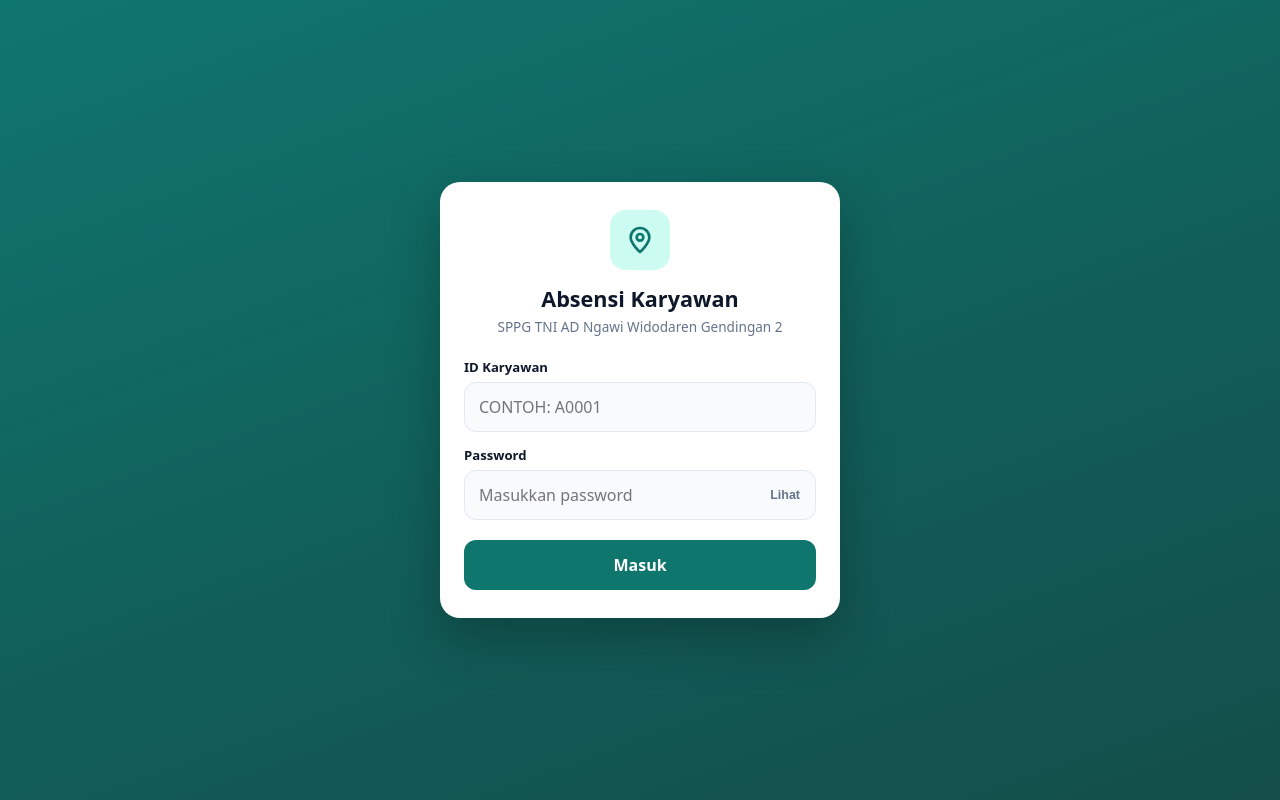
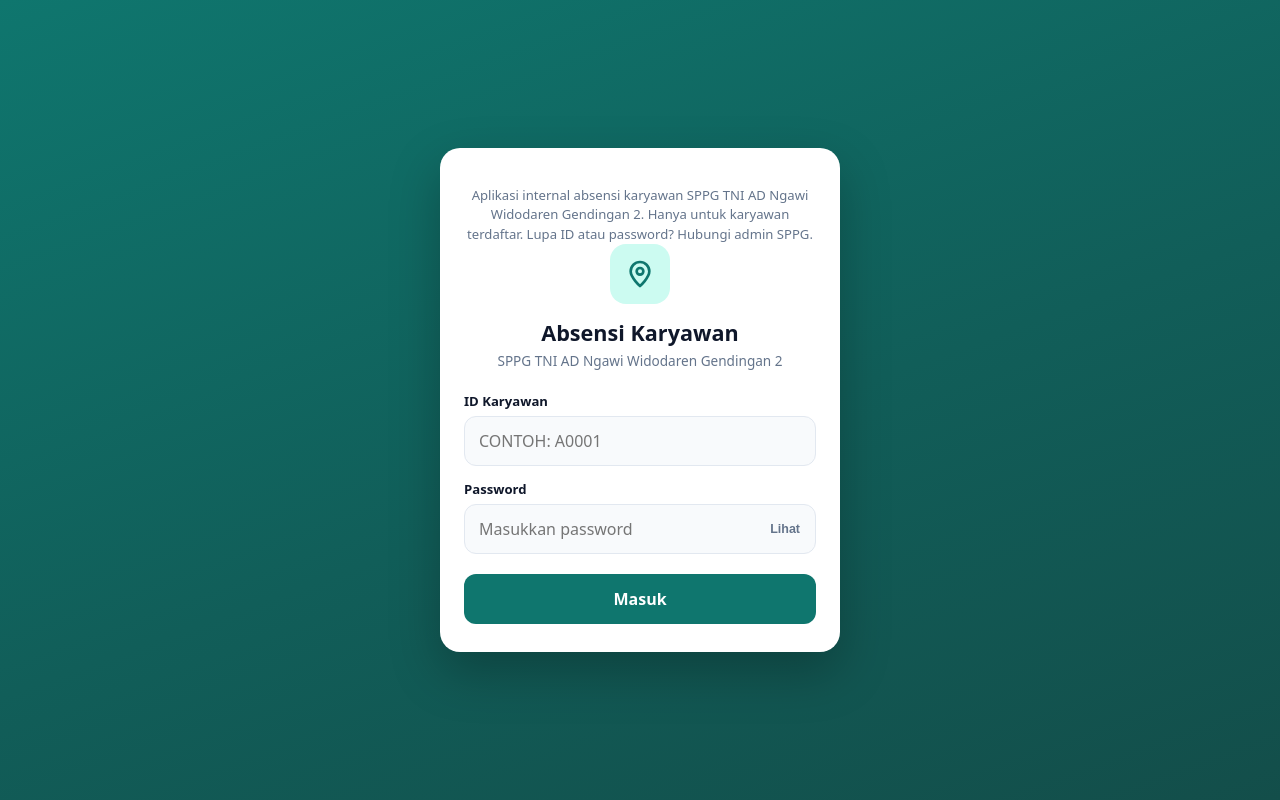
Before and after one commit to sppgngawigendingan2/absensi_app, a plain HTML site: page index.html in a window 1280 px wide. Drawn offline with Linux system fonts and the light colour scheme.

Commit message:
Update index.html

```diff
--- a/index.html
+++ b/index.html
@@ -5,6 +5,8 @@
 <meta charset="utf-8">
 <meta name="viewport" content="width=device-width, initial-scale=1, viewport-fit=cover">
 <title>Absensi SPPG</title>
+<meta name="description" content="Aplikasi internal absensi karyawan SPPG TNI AD Ngawi Widodaren Gendingan 2.">
+<meta name="robots" content="noindex, nofollow">
 <style>
   :root{
     --hijau:#0f766e; --hijau-tua:#115e59; --hijau-muda:#ccfbf1;
@@ -141,6 +143,7 @@
 <!-- LOGIN -->
 <div id="login" class="layar" hidden>
   <form class="kartu-login" id="formLogin" autocomplete="on" novalidate>
+    <p class="catatan" style="text-align:center">Aplikasi internal absensi karyawan SPPG TNI AD Ngawi Widodaren Gendingan 2. Hanya untuk karyawan terdaftar. Lupa ID atau password? Hubungi admin SPPG.</p>
     <div class="logo">
       <svg width="32" height="32" viewBox="0 0 24 24" fill="none" stroke="currentColor" stroke-width="2" stroke-linecap="round" stroke-linejoin="round" aria-hidden="true"><path d="M12 21s-7-6.2-7-11a7 7 0 0 1 14 0c0 4.8-7 11-7 11z"/><circle cx="12" cy="10" r="2.5"/></svg>
     </div>
```
